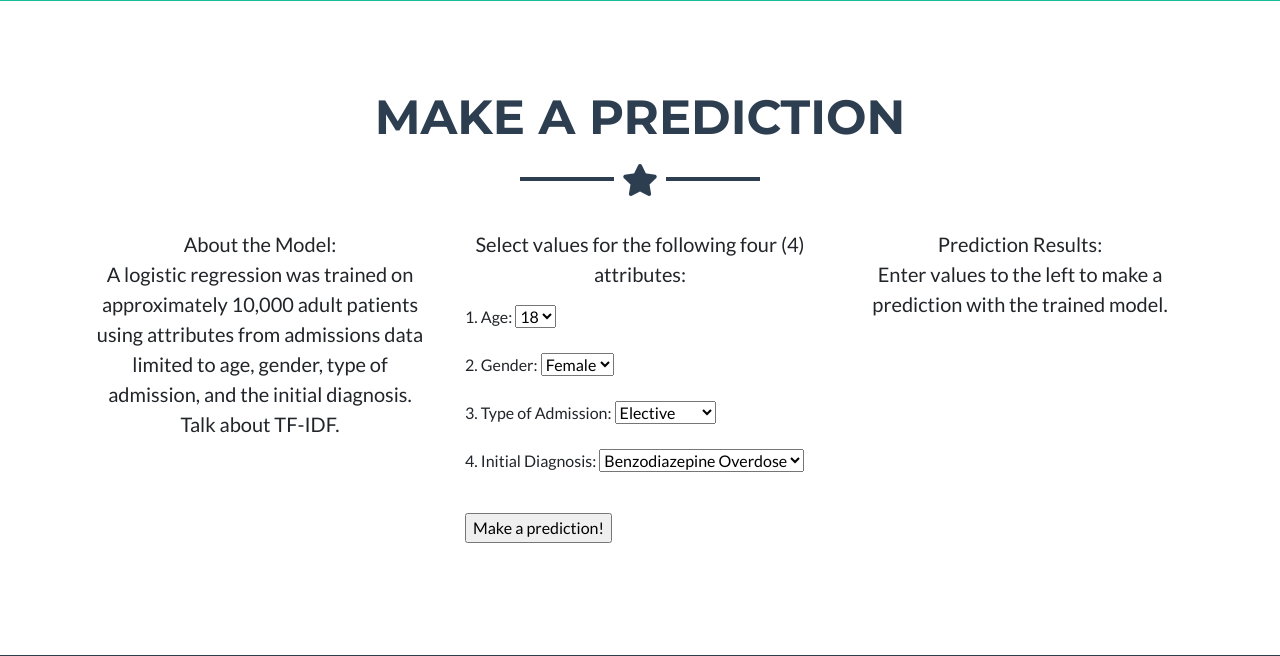
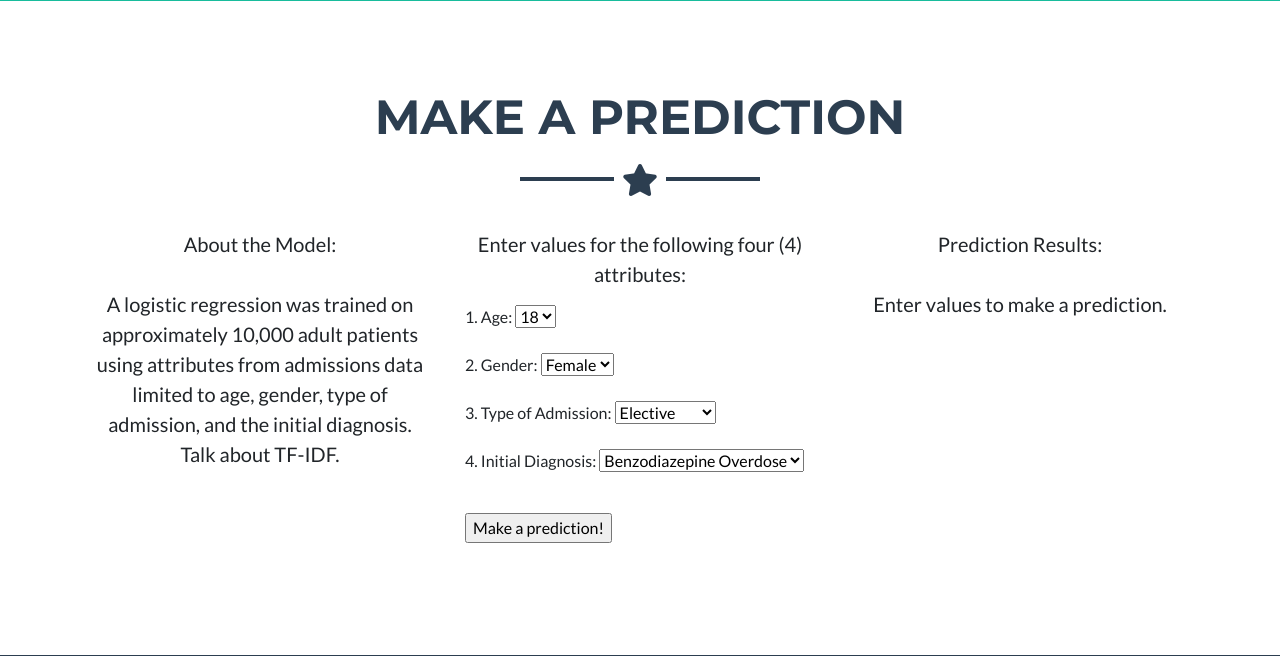
Before and after one commit to ailin-liu/where-is-your-next-job, a Flask app: page /index in a window 1280 px wide. Shown: the part 2149-2805 px from the top of the page. Run offline with Flask 2, Linux system fonts and the light colour scheme; parts of the project's set-up code (start-up, migrations or seed data) failed here and were passed over; some libraries are stand-ins or nearby versions.

Commit message:
html word edits

```diff
--- a/templates/index.html
+++ b/templates/index.html
@@ -196,6 +196,7 @@
             <div class="col-lg-4 ml-auto">
                 <p class="lead text-center">
                     About the Model: <br>
+                    <br>
                     A logistic regression was trained on approximately 10,000 adult patients using attributes from
                     admissions data limited to age, gender, type of admission, and the initial
                     diagnosis.
@@ -209,7 +210,7 @@
             <div class="col-lg-4 mr-auto">
                 <p class="lead text-center">
 
-                    Select values for the following four (4) attributes:
+                    Enter values for the following four (4) attributes:
 
                 </p>
                 <form id="input" method="post" action="index#predict">
@@ -326,6 +327,7 @@
 
 
                     Prediction Results: <br>
+                    <br>
                     {% if prediction_value %}
                     A {{ gender }} patient who is {{ age }} years old with
                     an {{ type }} admission to the ICU diagnosed with {{ desc }}
@@ -343,8 +345,7 @@
                     medical advice.
 
                     {% else %}
-                    Enter values to the left to make a prediction
-                    with the trained model.
+                    Enter values to make a prediction.
 
                     {% endif %}
 
```
